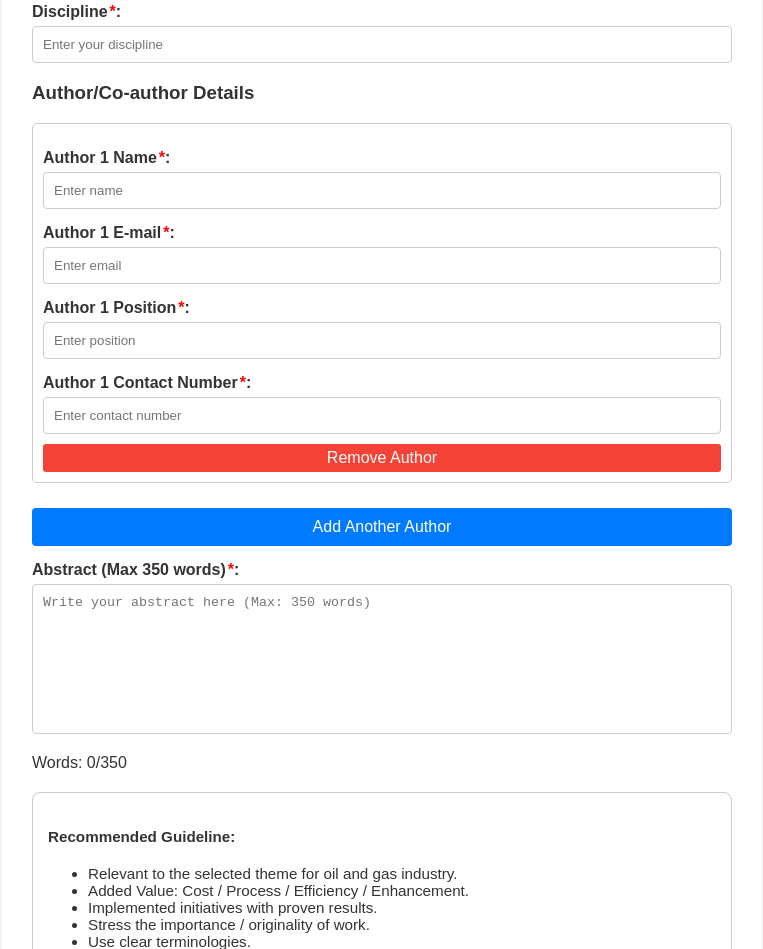
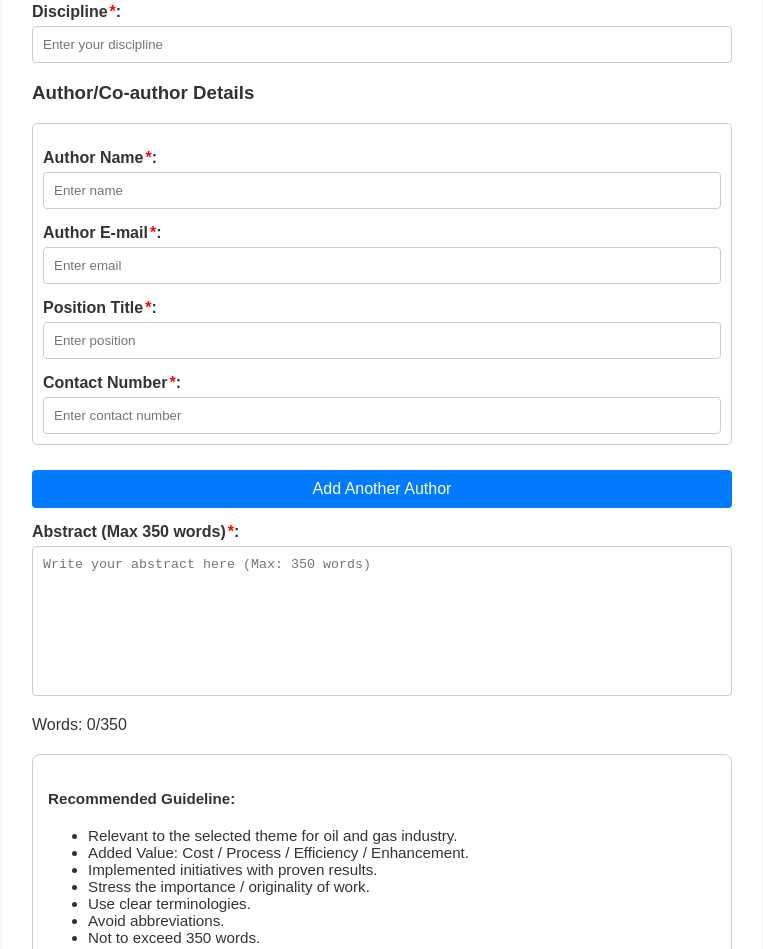
Before and after one commit to md1509/editable-form, a website: page index.html in a window 1280 px wide. Shown: the part 752-1701 px from the top of the page, without its empty margins (258-1021 px from the left). Drawn offline with Linux system fonts and the light colour scheme.

Commit message:
Update specific file: index.html

```diff
--- a/index.html
+++ b/index.html
@@ -84,19 +84,17 @@
             <div id="authors-container">
                 <!-- Initial Author Fields -->
                 <div class="author-entry">
-                    <label for="author-names-1">Author 1 Name<span class="required">*</span>:</label>
+                    <label for="author-names-1">Author Name<span class="required">*</span>:</label>
                     <input type="text" id="author-names-1" name="authorNames[]" placeholder="Enter name" required>
 
-                    <label for="author-emails-1">Author 1 E-mail<span class="required">*</span>:</label>
+                    <label for="author-emails-1">Author E-mail<span class="required">*</span>:</label>
                     <input type="email" id="author-emails-1" name="authorEmails[]" placeholder="Enter email" required>
 
-                    <label for="author-positions-1">Author 1 Position<span class="required">*</span>:</label>
+                    <label for="author-positions-1">Position Title<span class="required">*</span>:</label>
                     <input type="text" id="author-positions-1" name="authorPositions[]" placeholder="Enter position" required>
 
-                    <label for="author-contact-1">Author 1 Contact Number<span class="required">*</span>:</label>
+                    <label for="author-contact-1">Contact Number<span class="required">*</span>:</label>
                     <input type="text" id="author-contact-1" name="authorContact[]" placeholder="Enter contact number" required>
-
-		    <button type="button" class="remove-author-button" onclick="removeAuthor(1)">Remove Author</button>
                 </div>
             </div>
             <button type="button" id="add-author-button">Add Another Author</button>
@@ -172,19 +170,9 @@
 
                 <label for="author-contact-${authorCount}">Contact Number<span class="required">*</span>:</label>
                 <input type="text" id="author-contact-${authorCount}" name="authorContact[]" placeholder="Enter contact number" required>
-
-		<button type="button" class="remove-author-button" onclick="removeAuthor(${authorCount})">Remove Author</button>
             `;
             document.getElementById('authors-container').appendChild(authorEntry);
         });
-
-	// Function to remove an author entry
-	function removeAuthor(authorId) {
-            const authorEntry = document.getElementById(`author-entry-${authorId}`);
-    	    if (authorEntry) {
-        	authorEntry.remove();
-            }
-	}
 
         const urlParams = new URLSearchParams(window.location.search);
         const id = urlParams.get('id');
```
